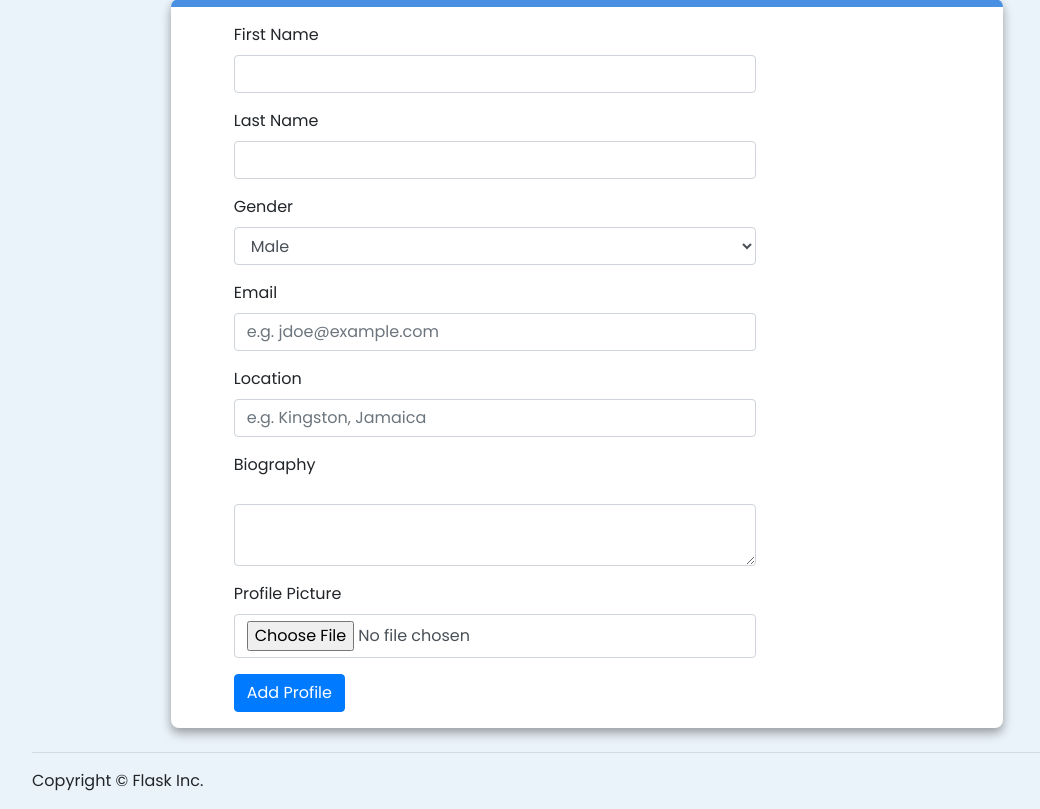
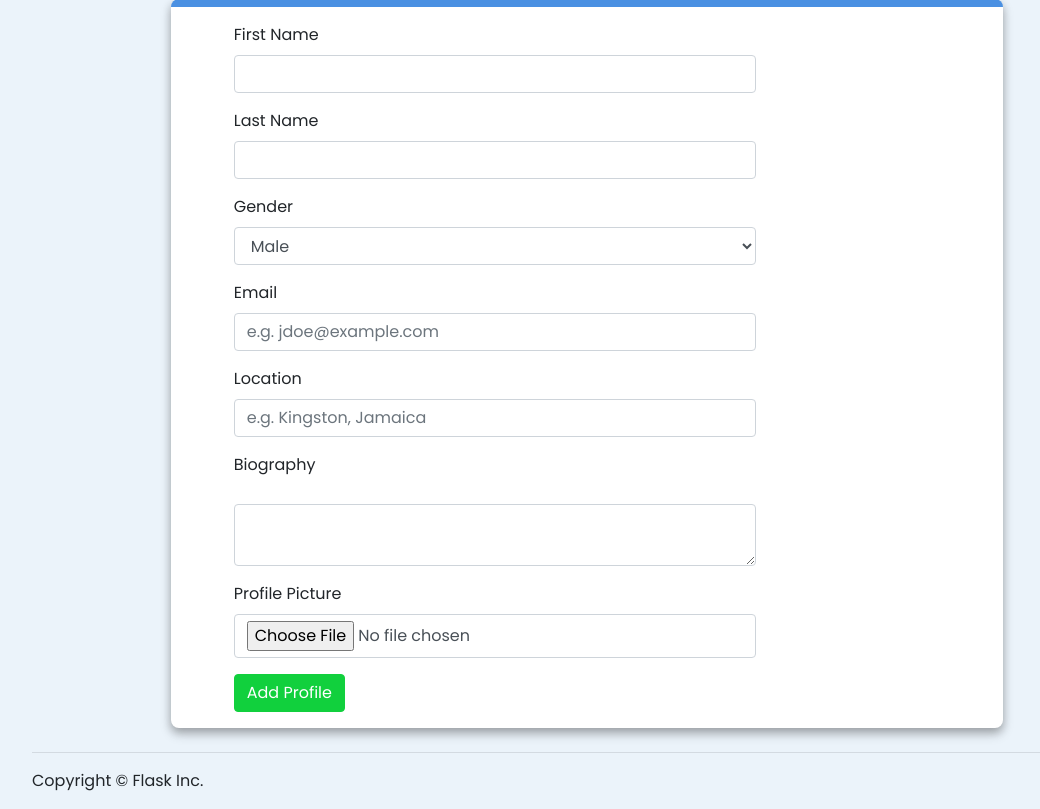
Before and after one commit to natechris-devine/info3180-project1, a Flask app: page /profile in a window 1280 px wide. Shown: the part 153-962 px from the top of the page, without its empty margins (53-1093 px from the left). Run offline with Flask 2, Linux system fonts and the light colour scheme; some libraries are stand-ins or nearby versions.

Commit message:
Style updates to form, detailed profiles, and font

```diff
--- a/app/templates/add_profile.html
+++ b/app/templates/add_profile.html
@@ -35,7 +35,7 @@
             {{ form.profile_picture(class='form-control') }}
         </div>
         <div class="col-sm-4">
-            <button type="submit" name="submit" class="btn btn-primary">Add Profile</button>
+            <button type="submit" name="submit" class="btn view-p-btn btn-success">Add Profile</button>
         </div>
 
     </form>
```
